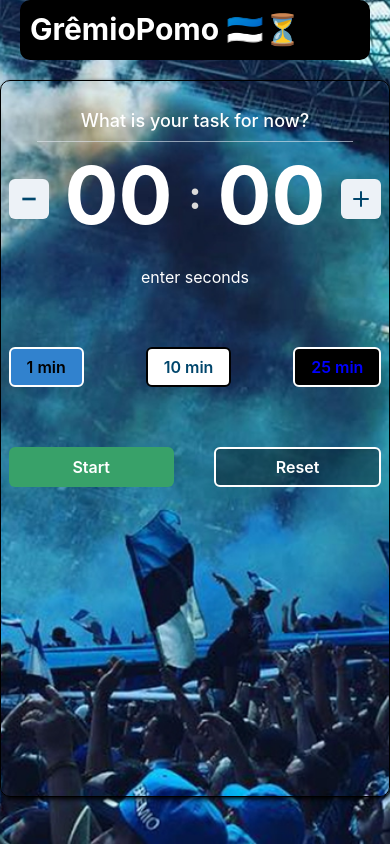
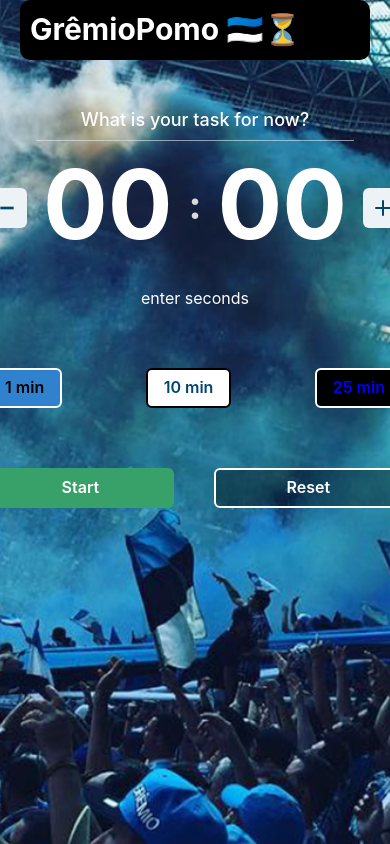
Before and after one commit to Mathluiz23/gremio-pomodoro, a React (Create React App) app: page / in a window 390 px wide. Built offline with nearby package versions, Linux system fonts and the light colour scheme.

Commit message:
:lipstick: Adjusting style to mobile

```diff
--- a/src/App.css
+++ b/src/App.css
@@ -11,8 +11,6 @@
   background-repeat: no-repeat;
   background-size: cover;
   height: 85vh;
-  border-radius: 10px;
-  box-shadow: 2px 2px 5px black;
 }
 
 .wallpaper {
--- a/src/components/TimerPomodoro.jsx
+++ b/src/components/TimerPomodoro.jsx
@@ -117,13 +117,13 @@ const TimerPomodoro = () => {
             }}
           />
         </Box>
-        <Box flex="2" fontSize={['5rem', '7.5rem']} color="white">
+        <Box flex="2" fontSize={['6rem', '8.5rem']} color="white">
           {time < 10 ? '0' + time : time}
         </Box>
         <Box flex="1">
           :
         </Box>
-        <Box flex="2" fontSize={['5rem', '7.5rem']} color="white">
+        <Box flex="2" fontSize={['6rem', '8.5rem']} color="white">
           {seconds < 10 ? '0' + seconds : seconds}
         </Box>
         <Box flex="1">
--- a/src/pages/Home.jsx
+++ b/src/pages/Home.jsx
@@ -6,7 +6,7 @@ export default function Home() {
   return (
     <>
     <Heading w={350} p={2.5} m="auto" marginBottom={5}  bgColor="black" borderRadius={10} color='white'>GrêmioPomo 🇪🇪⏳ </Heading>
-    <Container className='background' border={['1px solid #000000']}>
+    <Container className='background'>
       <Box >
         <Box p='5' rounded='md' textAlign="center">
           <SubHeader/>
```
